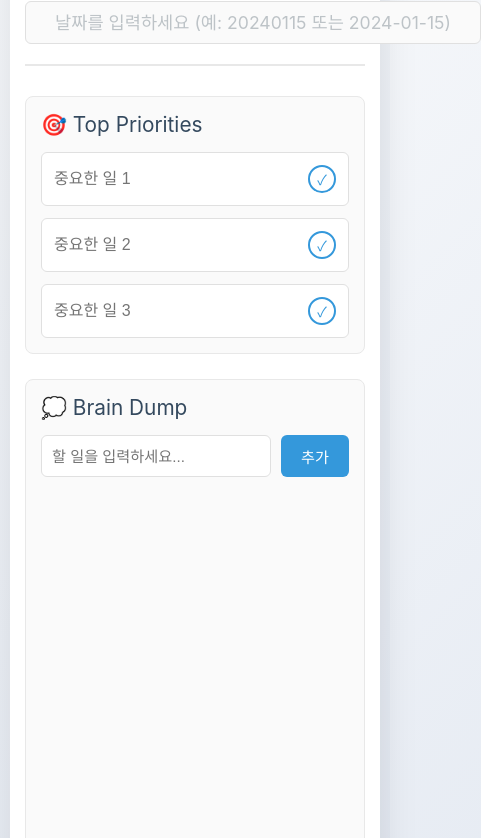
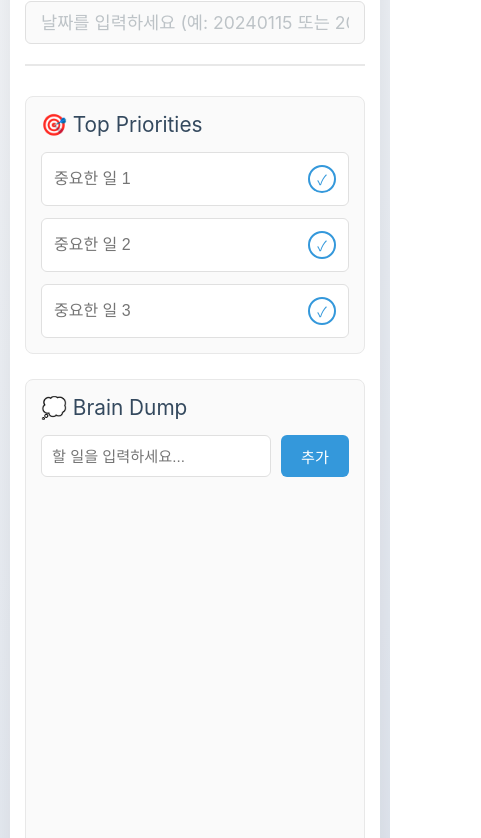
Before and after one commit to consti000/timebox2, a plain HTML site: page index.html in a window 390 px wide. Shown: the part 64-902 px from the top of the page, 481 px wide, since content can reach past the window. Drawn offline with Linux system fonts and the light colour scheme; a script that the page names is missing.

Commit message:
날짜 입력 필드에 대한 스타일 개선

```diff
--- a/style.css
+++ b/style.css
@@ -544,6 +544,14 @@ header h1 {
         font-size: 1.5em;
     }
 
+    .date-input {
+        width: 100%;
+        min-width: unset;
+        max-width: 100%;
+        display: block;
+        box-sizing: border-box;
+    }
+
     .main-content {
         grid-template-columns: 1fr;
         gap: 20px;
```
